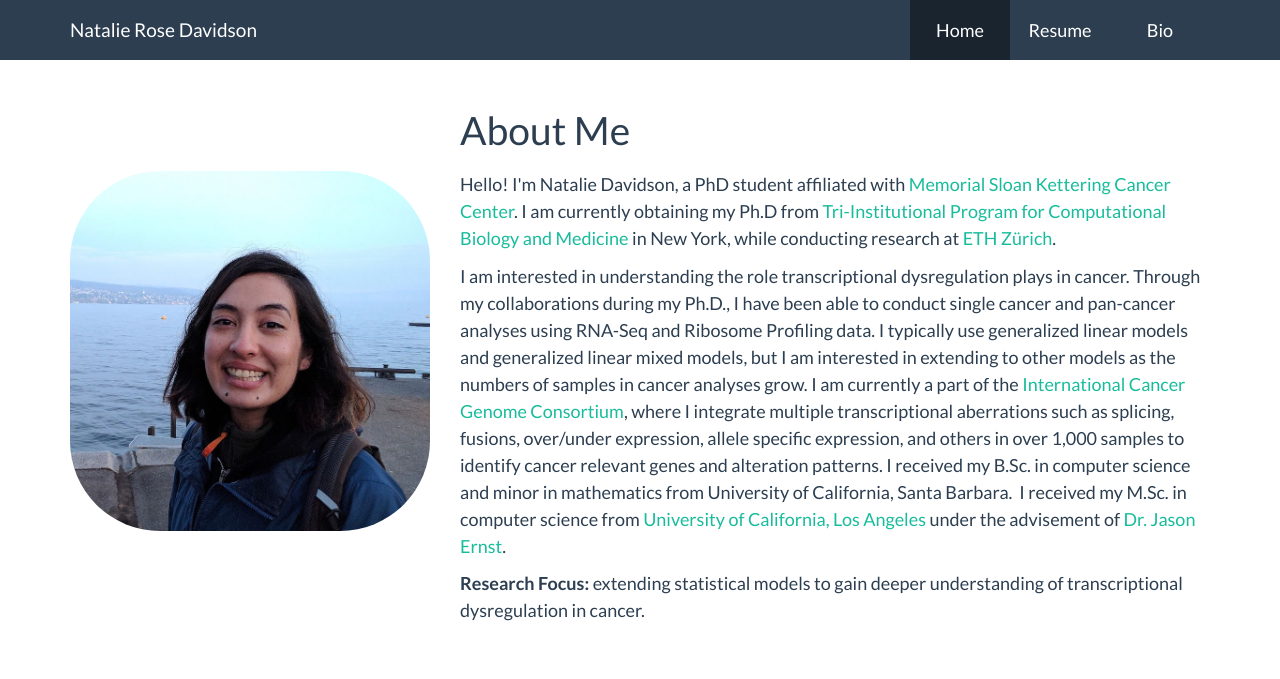
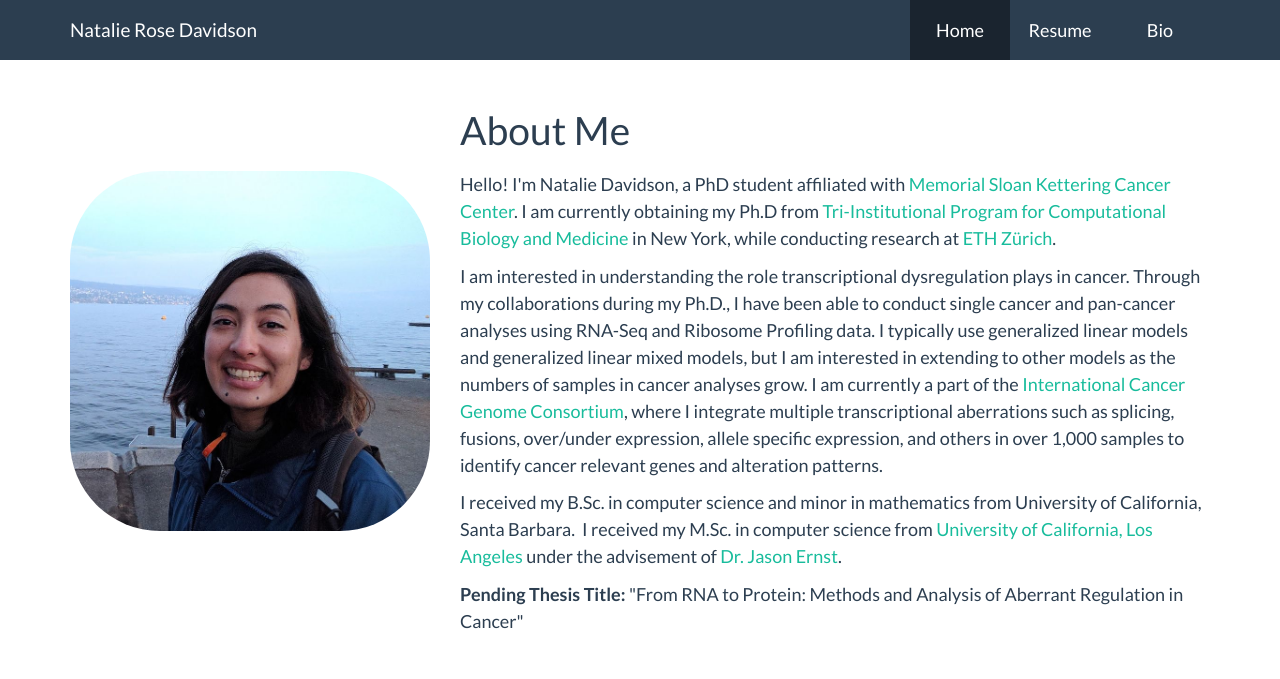
Before and after one commit to nrosed/nrosed.github.io, a Jekyll site: the page built from index.html, in a window 1280 px wide and 1323 px high. Shown: the top 679 px of the window. Built offline with Jekyll 4.4.1, drawn with Linux system fonts in a browser that asks for light colours.

Commit message:
Updated about text. Made project links open new windows instead of loading in the current one.

```diff
--- a/index.html
+++ b/index.html
@@ -28,12 +28,15 @@ projects:
   </div>
 
   <div class="col-md-8">
-    <p>Hello! I'm Natalie Davidson, a PhD student affiliated with <a href="https://www.mskcc.org/">Memorial Sloan Kettering Cancer Center</a>. I am currently obtaining my Ph.D from <a href="http://compbio.triiprograms.org" target="_blank">Tri-Institutional Program for Computational Biology and Medicine</a> in New York, while conducting research at <a href="http://ethz.ch" target="_blank">ETH Zürich</a>.</p>
+    <p>Hello! I'm Natalie Davidson, a PhD student affiliated with <a href="https://www.mskcc.org/" target="_blank">Memorial Sloan Kettering Cancer Center</a>. I am currently obtaining my Ph.D from <a href="http://compbio.triiprograms.org" target="_blank">Tri-Institutional Program for Computational Biology and Medicine</a> in New York, while conducting research at <a href="http://ethz.ch" target="_blank">ETH Zürich</a>.</p>
 
-    <p>I am interested in understanding the role transcriptional dysregulation plays in cancer. Through my collaborations during my Ph.D., I have been able to conduct single cancer and pan-cancer analyses using RNA-Seq and Ribosome Profiling data. I typically use generalized linear models and generalized linear mixed models, but I am interested in extending to other models as the numbers of samples in cancer analyses grow. I am currently a part of the <a href="http://icgc.org" target="_blank">International Cancer Genome Consortium</a>, where I integrate multiple transcriptional aberrations such as splicing, fusions, over/under expression, allele specific expression, and others in over 1,000 samples to identify cancer relevant genes and alteration patterns. I received my B.Sc. in computer science and minor in mathematics from University of California, Santa Barbara. &nbsp;I received my M.Sc. in computer science from <a href="http://ucla.edu" target="_blank">University of California, Los Angeles</a> under the advisement of <a href="http://www.biolchem.ucla.edu/labs/ernst/" target="_blank">Dr. Jason Ernst</a>.
+    <p>I am interested in understanding the role transcriptional dysregulation plays in cancer. Through my collaborations during my Ph.D., I have been able to conduct single cancer and pan-cancer analyses using RNA-Seq and Ribosome Profiling data. I typically use generalized linear models and generalized linear mixed models, but I am interested in extending to other models as the numbers of samples in cancer analyses grow. I am currently a part of the <a href="http://icgc.org" target="_blank">International Cancer Genome Consortium</a>, where I integrate multiple transcriptional aberrations such as splicing, fusions, over/under expression, allele specific expression, and others in over 1,000 samples to identify cancer relevant genes and alteration patterns.
 
     <p>
-      <b>Research Focus:</b> extending statistical models to gain deeper understanding of transcriptional dysregulation in cancer.
+      I received my B.Sc. in computer science and minor in mathematics from University of California, Santa Barbara. &nbsp;I received my M.Sc. in computer science from <a href="http://ucla.edu" target="_blank">University of California, Los Angeles</a> under the advisement of <a href="http://www.biolchem.ucla.edu/labs/ernst/" target="_blank">Dr. Jason Ernst</a>.
+
+    <p>
+      <b>Pending Thesis Title:</b> "From RNA to Protein: Methods and Analysis of Aberrant Regulation in Cancer"
     </p>
   </div>
 </div>
@@ -47,7 +50,7 @@ projects:
 <div class="row">
   {% for project in page.projects %}
     <div class="col-md-6 project-box">
-      <a class="project-link" href="{{ project.link }}">
+      <a class="project-link" target="_blank" href="{{ project.link }}">
         <img src="{{ project.thumbnail }}" class="thumb" />
       </a>
       <h3>{{ project.title }}</h3>
```
